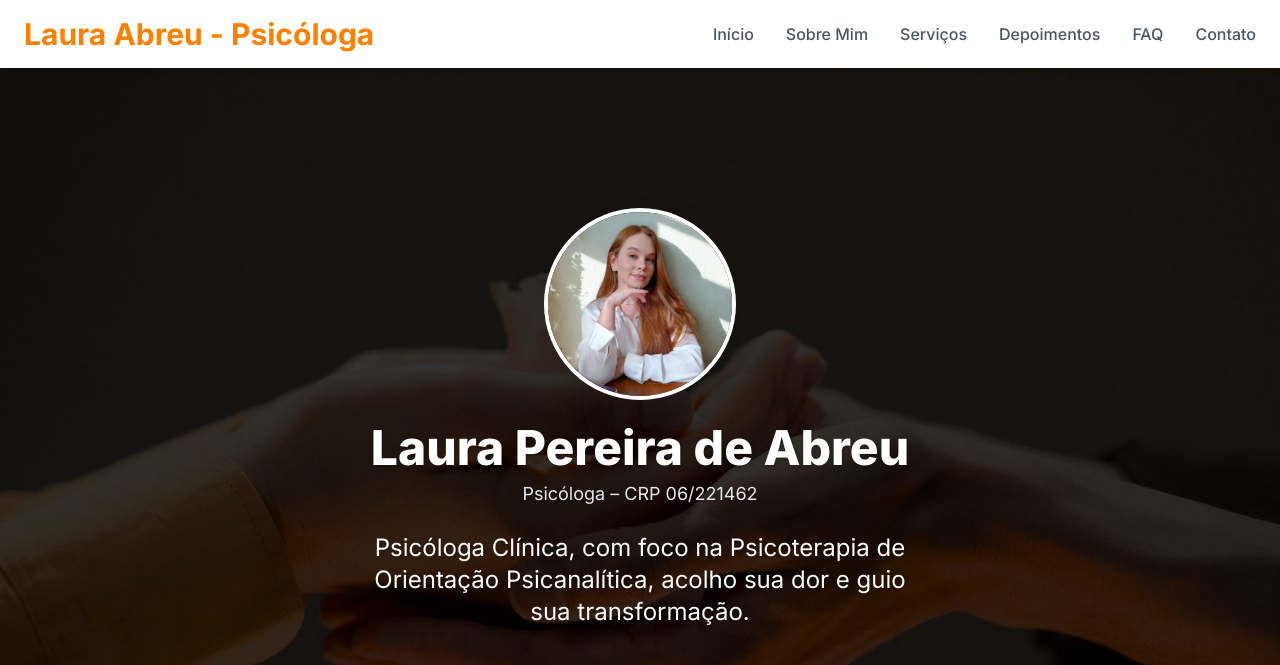
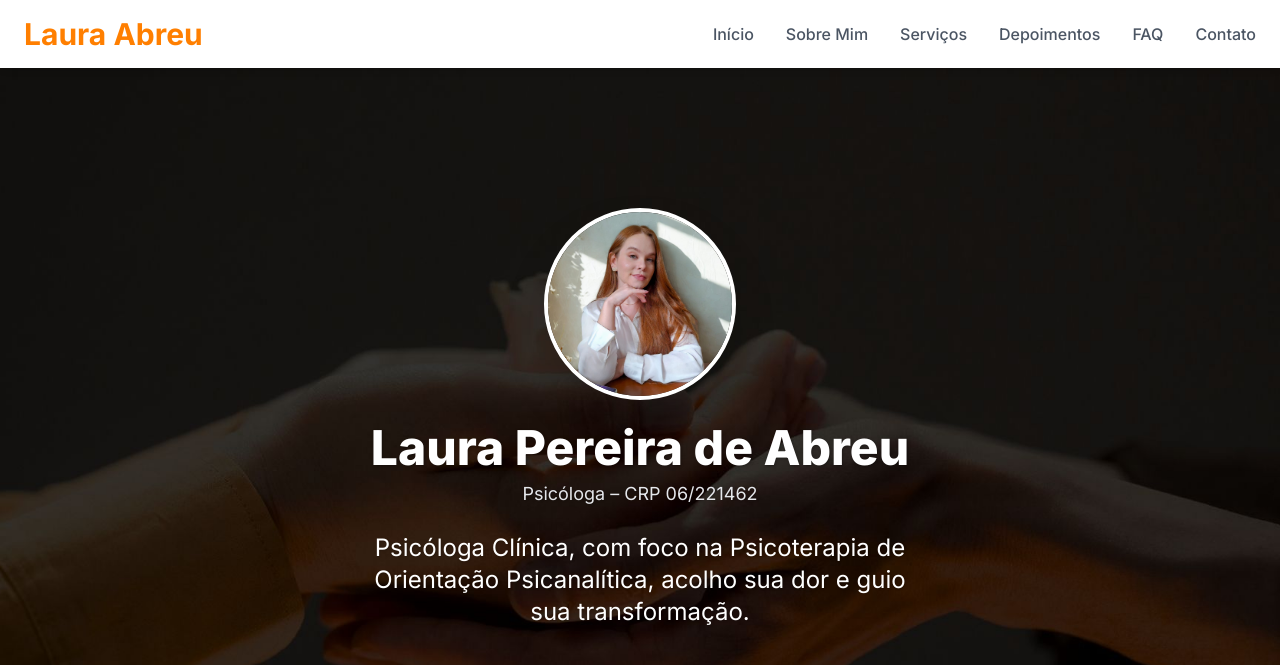
Before and after one commit to jorgecarvalhopro/jorgecarvalhopro, a plain HTML site: page LauraPsicologa.html in a window 1280 px wide. Shown: the top 665 px of the page. Drawn offline with nearby package versions, Linux system fonts and the light colour scheme.

Commit message:
Update LauraPsicologa.html

```diff
--- a/LauraPsicologa.html
+++ b/LauraPsicologa.html
@@ -122,7 +122,7 @@
 
     <header class="bg-white shadow-md py-4 sticky top-0 z-40">
         <div class="container mx-auto px-6 flex justify-between items-center">
-            <a href="#home" class="text-3xl font-bold text-primary-500">Laura Abreu - Psicóloga</a>
+            <a href="#home" class="text-3xl font-bold text-primary-500">Laura Abreu</a>
             <nav class="hidden md:block">
                 <ul class="flex space-x-8">
                     <li><a href="#home" class="text-gray-600 hover:text-primary-500 font-medium transition-colors duration-300">Início</a></li>
```
